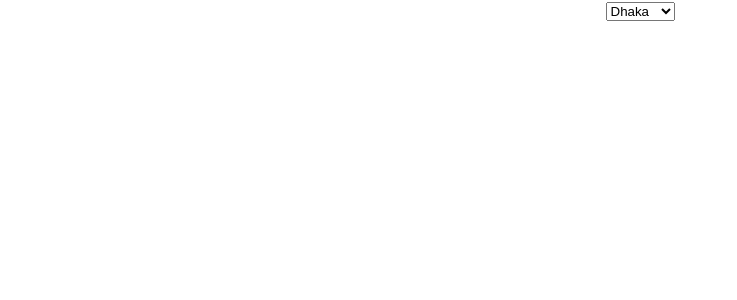
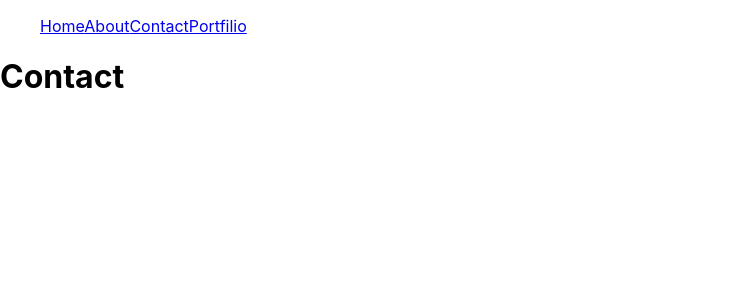
Before and after one commit to Masitbd/React_Application, a React (Create React App) app: page /contact in a window 1280 px wide. Shown: the top 300 px of the page, without its empty margins (0-737 px from the left). Built offline with nearby package versions, Linux system fonts and the light colour scheme.

Commit message:
Add react routing

```diff
--- a/package.json
+++ b/package.json
@@ -9,6 +9,7 @@
     "bootstrap": "^5.0.1",
     "react": "^17.0.2",
     "react-dom": "^17.0.2",
+    "react-router-dom": "^5.2.0",
     "react-scripts": "4.0.3",
     "web-vitals": "^1.0.1"
   },
--- /dev/null
+++ b/src/Pages/About.js
@@ -0,0 +1,13 @@
+import React, { Component } from "react";
+
+class About extends Component {
+  render() {
+    return (
+      <div>
+        <h1>About</h1>
+      </div>
+    );
+  }
+}
+
+export default About;
--- /dev/null
+++ b/src/Pages/Contact.js
@@ -0,0 +1,13 @@
+import React, { Component } from "react";
+
+class Contact extends Component {
+  render() {
+    return (
+      <div>
+        <h1>Contact</h1>
+      </div>
+    );
+  }
+}
+
+export default Contact;
--- /dev/null
+++ b/src/Pages/Portfolio.js
@@ -0,0 +1,13 @@
+import React, { Component } from "react";
+
+class Portfolio extends Component {
+  render() {
+    return (
+      <div>
+        <h1>Portfolio</h1>
+      </div>
+    );
+  }
+}
+
+export default Portfolio;
--- a/src/index.js
+++ b/src/index.js
@@ -1,14 +1,38 @@
-import React from 'react';
-import ReactDOM from 'react-dom';
-import './index.css';
-import App from './App';
-import reportWebVitals from './reportWebVitals';
+import React from "react";
+import ReactDOM from "react-dom";
+import "./index.css";
+import App from "./App";
+import reportWebVitals from "./reportWebVitals";
+import About from "./Pages/About";
+import Contact from "./Pages/Contact";
+import Portfolio from "./Pages/Portfolio";
+import {
+  Route,
+  Link,
+  BrowserRouter as Router,
+} from "../node_modules/react-router-dom";
+
+const myRouter = (
+  <Router>
+    <div>
+      <ul>
+        <Link to="/">Home</Link>
+        <Link to="/about">About</Link>
+        <Link to="/contact">Contact</Link>
+        <Link to="/portfolio">Portfilio</Link>
+      </ul>
+
+      <Route exact path="/" component={App} />
+      <Route path="/about" component={About} />
+      <Route path="/contact" component={Contact} />
+      <Route path="/portfolio" component={Portfolio} />
+    </div>
+  </Router>
+);
 
 ReactDOM.render(
-  <React.StrictMode>
-    <App />
-  </React.StrictMode>,
-  document.getElementById('root')
+  <React.StrictMode>{myRouter}</React.StrictMode>,
+  document.getElementById("root")
 );
 
 // If you want to start measuring performance in your app, pass a function
```
Also changed, not shown: 1 other file (tests, documents, lock files or other folders).
